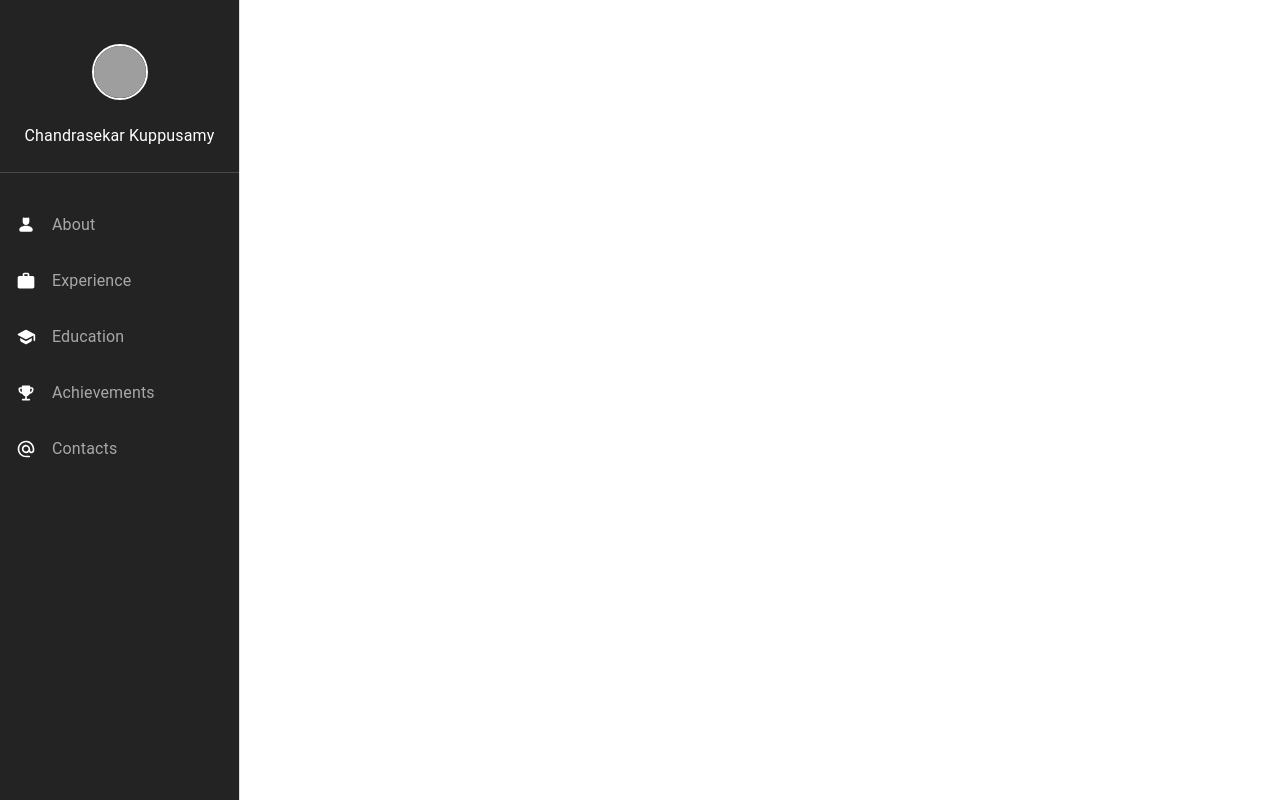
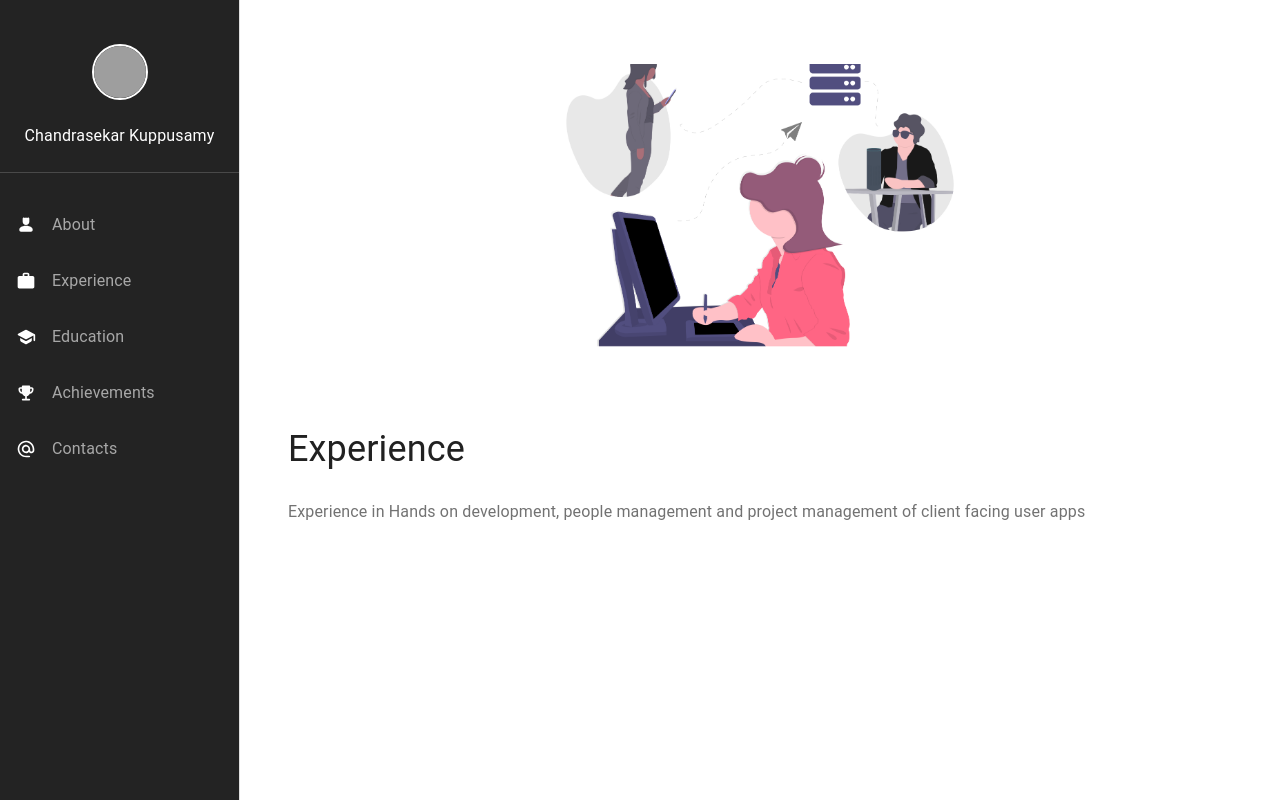
Before and after one commit to TakeoffAndroid/chandru.xyz, a React (Create React App) app: page /experience in a window 1280 px wide. Built offline with nearby package versions, Linux system fonts and the light colour scheme; grey boxes are pictures that could not be loaded.

Commit message:
Adds experience page

```diff
--- a/src/pages/about/index.tsx
+++ b/src/pages/about/index.tsx
@@ -1,7 +1,7 @@
 import {Stack} from "@mui/material";
 import {HeaderText} from "../../component/common/headerText";
 import {SubHeaderText} from "../../component/common/subHeaderText";
-import {About} from "./profile_data";
+import {About} from "../../component/models/profile_data";
 import {Margin} from "../../component/common/margin";
 import {Banner} from "../../component/common/banner";
 import {PageRoot} from "../../component/common/page";
--- a/src/pages/experience/index.js
+++ /dev/null
@@ -1,3 +0,0 @@
-export default function ExperiencePage() {
-  return <div>Head of Engineering</div>;
-}
--- /dev/null
+++ b/src/pages/experience/index.tsx
@@ -0,0 +1,23 @@
+import {HeaderText} from "../../component/common/headerText";
+import {SubHeaderText} from "../../component/common/subHeaderText";
+import {Margin} from "../../component/common/margin";
+import {Banner} from "../../component/common/banner";
+import {PageRoot} from "../../component/common/page";
+import {Experience} from "../../component/models/profile_data";
+
+type ExperienceProps = {
+  experience: Experience
+}
+
+export const ExperiencePage = ({experience}: ExperienceProps) => {
+  return <>
+    <Banner image='/assets/images/banner_experience.png'></Banner>
+    <PageRoot>
+      <Margin top='24px'></Margin>
+      <HeaderText text={experience.header}/>
+      <Margin top='24px'></Margin>
+      <SubHeaderText text={experience.subHeader}/>
+    </PageRoot>
+  </>
+
+}
--- a/src/pages/home/index.tsx
+++ b/src/pages/home/index.tsx
@@ -15,15 +15,15 @@ import MailIcon from '@mui/icons-material/Mail';
 import MenuIcon from '@mui/icons-material/Menu';
 import Toolbar from '@mui/material/Toolbar';
 import Typography from '@mui/material/Typography';
-import { AboutPage } from "../about";
-import ExperiencePage from "../experience";
+import {AboutPage} from "../about";
 import EducationPage from "../education";
 import AchievementPage from "../achievements";
 import ContactPage from "../contacts";
 import {Route, Routes, Navigate} from "react-router-dom"
-import {ProfileData} from "../about/profile_data";
+import {ProfileData} from "../../component/models/profile_data";
 import NavigationDrawer from "../../component/drawer";
 import {COLORS} from "../../values/colors";
+import {ExperiencePage} from "../experience";
 
 const drawerWidth = 240;
 
@@ -39,10 +39,17 @@ export default function HomePage(props: Props) {
     const json = `{ "about": {
         "header": "About",
         "subHeader": "Chandrasekar has vast experience in Tech Leadership, Engineering Management, Developer Evangelism, Product Development and Product Management. Throughout his career, he has been advising and evangelising companies to help with his tech expertise in Blockchain, Mobile and Web apps. As an Evangelist, he has taken live sessions, contributed to community open sources and spoken at International tech conferences, hackathons, meetups representing Mobile, Web and Blockchain tech.",
-        "tags": ["android", "ios", "solidity", "flutter", "react"]}
-        }`
+        "tags": ["leadership", "mobile", "frontend", "blockchain", "engineering-management", "developer-relations", "product-management", "product-development"]
+        },
+"experience": {
+        "header": "Experience",
+        "subHeader": "Experience in Hands on development, people management and project management of client facing user apps",
+        "tags": ["android", "ios", "solidity", "flutter", "react", "react-native", "node.js"]
+}
+        }
+`
     const profileData: ProfileData = JSON.parse(json);
-    const { window } = props;
+    const {window} = props;
     const [mobileOpen, setMobileOpen] = React.useState(false);
 
     const handleDrawerToggle = () => {
@@ -51,22 +58,22 @@ export default function HomePage(props: Props) {
 
     const drawer = (
         <div>
-            <NavigationDrawer />
+            <NavigationDrawer/>
         </div>
     );
 
     const container = window !== undefined ? () => window().document.body : undefined;
 
     return (
-        <Box sx={{ display: 'flex' }}>
-            <CssBaseline />
+        <Box sx={{display: 'flex'}}>
+            <CssBaseline/>
             <AppBar
                 position="fixed"
                 elevation={0}
                 sx={{
                     backgroundColor: COLORS.white,
-                    width: { sm: `calc(100% - ${drawerWidth}px)` },
-                    ml: { sm: `${drawerWidth}px` },
+                    width: {sm: `calc(100% - ${drawerWidth}px)`},
+                    ml: {sm: `${drawerWidth}px`},
                 }}
             >
                 <Toolbar>
@@ -75,9 +82,9 @@ export default function HomePage(props: Props) {
                         aria-label="open drawer"
                         edge="start"
                         onClick={handleDrawerToggle}
-                        sx={{ mr: 2, display: { sm: 'none' }, color: COLORS.black }}
+                        sx={{mr: 2, display: {sm: 'none'}, color: COLORS.black}}
                     >
-                        <MenuIcon />
+                        <MenuIcon/>
                     </IconButton>
                     <Typography variant="h6" noWrap component="div">
                         Responsive drawer
@@ -86,7 +93,7 @@ export default function HomePage(props: Props) {
             </AppBar>
             <Box
                 component="nav"
-                sx={{ width: { sm: drawerWidth }, flexShrink: { sm: 0 } }}
+                sx={{width: {sm: drawerWidth}, flexShrink: {sm: 0}}}
                 aria-label="mailbox folders"
             >
                 {/* The implementation can be swapped with js to avoid SEO duplication of links. */}
@@ -99,8 +106,8 @@ export default function HomePage(props: Props) {
                         keepMounted: true, // Better open performance on mobile.
                     }}
                     sx={{
-                        display: { xs: 'block', sm: 'none' },
-                        '& .MuiDrawer-paper': { boxSizing: 'border-box', width: drawerWidth },
+                        display: {xs: 'block', sm: 'none'},
+                        '& .MuiDrawer-paper': {boxSizing: 'border-box', width: drawerWidth},
                     }}
                 >
                     {drawer}
@@ -108,8 +115,8 @@ export default function HomePage(props: Props) {
                 <Drawer
                     variant="permanent"
                     sx={{
-                        display: { xs: 'none', sm: 'block' },
-                        '& .MuiDrawer-paper': { boxSizing: 'border-box', width: drawerWidth },
+                        display: {xs: 'none', sm: 'block'},
+                        '& .MuiDrawer-paper': {boxSizing: 'border-box', width: drawerWidth},
                     }}
                     open
                 >
@@ -118,13 +125,13 @@ export default function HomePage(props: Props) {
             </Box>
             <Box
                 component="main"
-                sx={{ flexGrow: 1, p: 3, width: { sm: `calc(100% - ${drawerWidth}px)` } }}
+                sx={{flexGrow: 1, p: 3, width: {sm: `calc(100% - ${drawerWidth}px)`}}}
             >
                 <Routes>
                     <Route path="/" element={<Navigate to="/about"/>}/>
-                    <Route path="/about" element={<AboutPage about={ profileData.about } />}/>
+                    <Route path="/about" element={<AboutPage about={profileData.about}/>}/>
+                    <Route path="/experience" element={<ExperiencePage experience={profileData.experience}/>}/>
                     <Route path="/achievement" element={<AchievementPage/>}/>
-                    <Route path="/experience" element={<ExperiencePage/>}/>
                     <Route path="/education" element={<EducationPage/>}/>
                     <Route path="/contacts" element={<ContactPage/>}/>
                 </Routes>
```
Also changed, not shown: src/component/models/profile_data.tsx (renamed from src/pages/about/profile_data.tsx, +7 -0 lines), public/assets/images/banner_experience.png (added).
